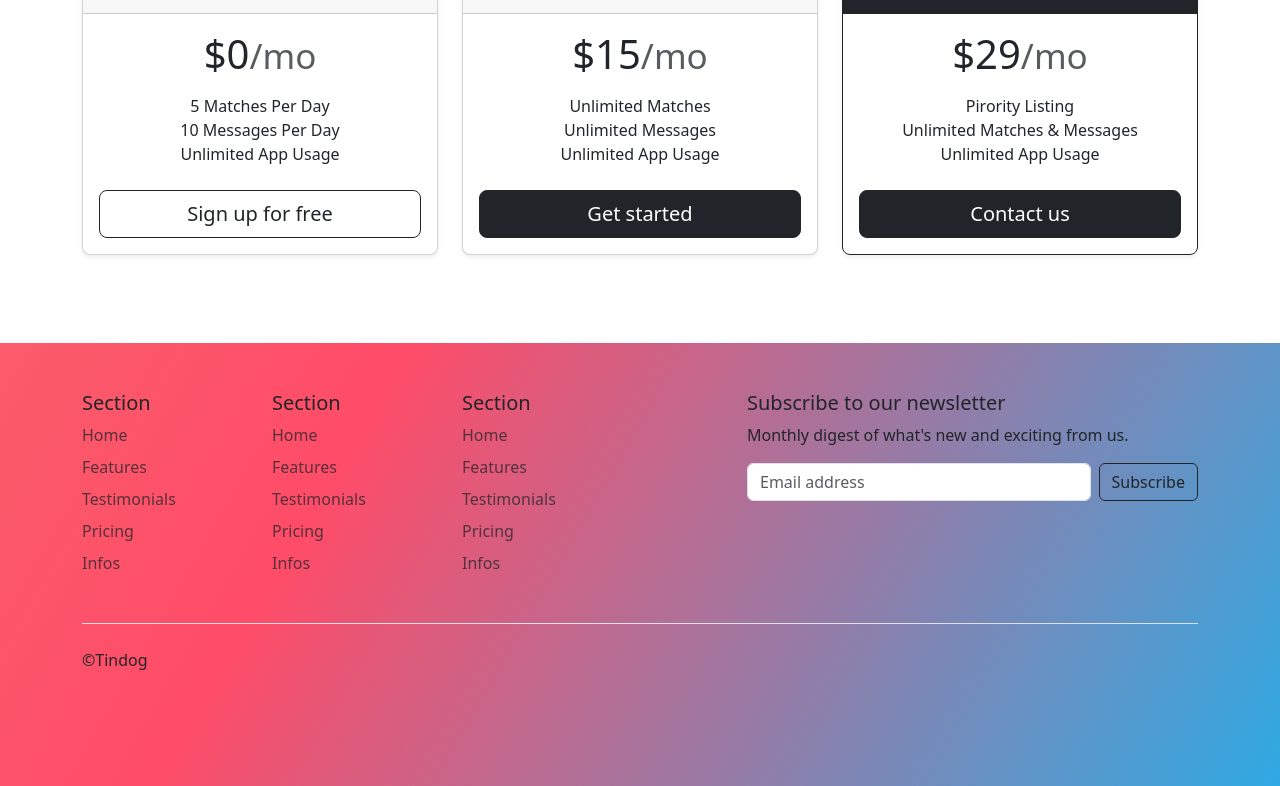
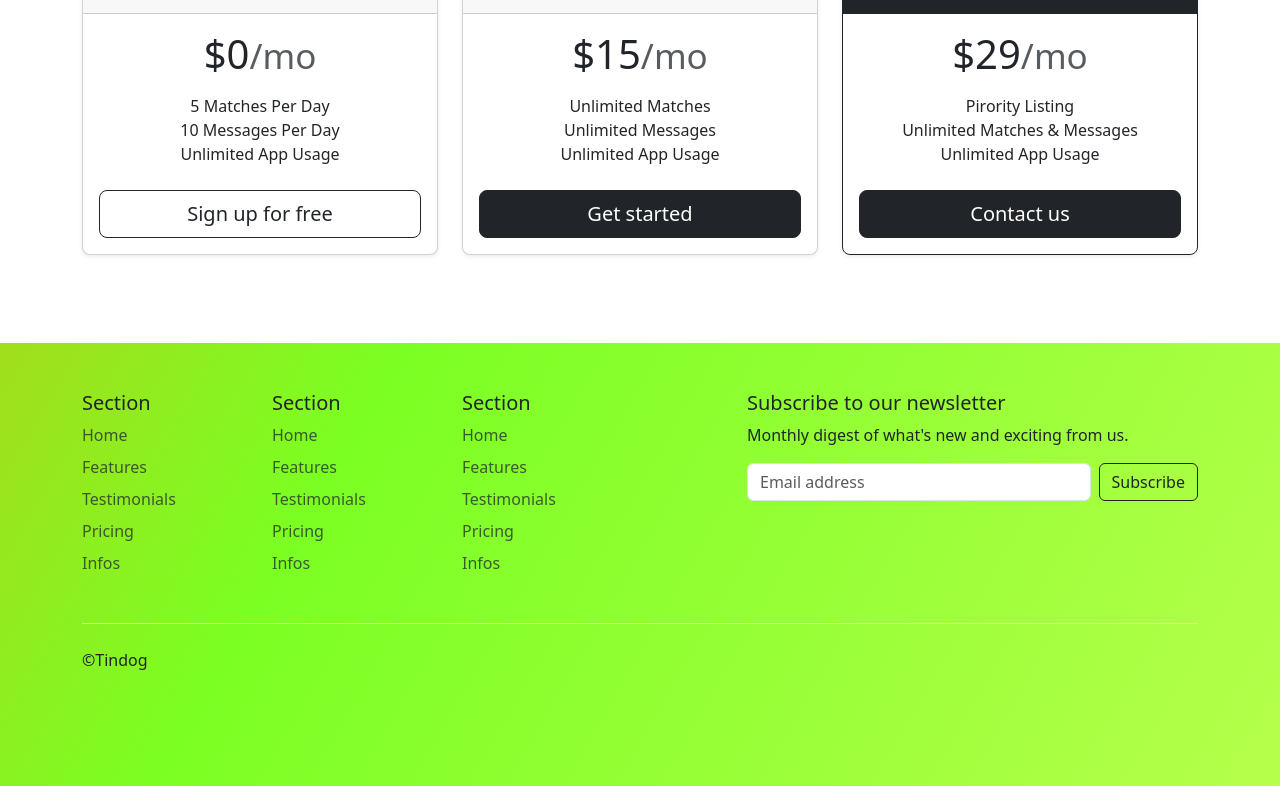
Before and after one commit to rencyyyy/Web-Development, a plain HTML site: page 11.3 TinDog Project/index.html in a window 1280 px wide. Shown: the part 1892-2678 px from the top of the page. Drawn offline with nearby package versions, Linux system fonts and the light colour scheme.

Commit message:
Changing background color

```diff
--- a/11.3 TinDog Project/css/style.css
+++ b/11.3 TinDog Project/css/style.css
@@ -1,5 +1,5 @@
 .gradient-background {
-  background: linear-gradient(300deg, #00bfff, #ff4c68, #ef8172);
+  background: linear-gradient(300deg, #c3ff54, #7bff23, #ff8e0c);
   background-size: 180% 180%;
   animation: gradient-animation 18s ease infinite;
 }
```
